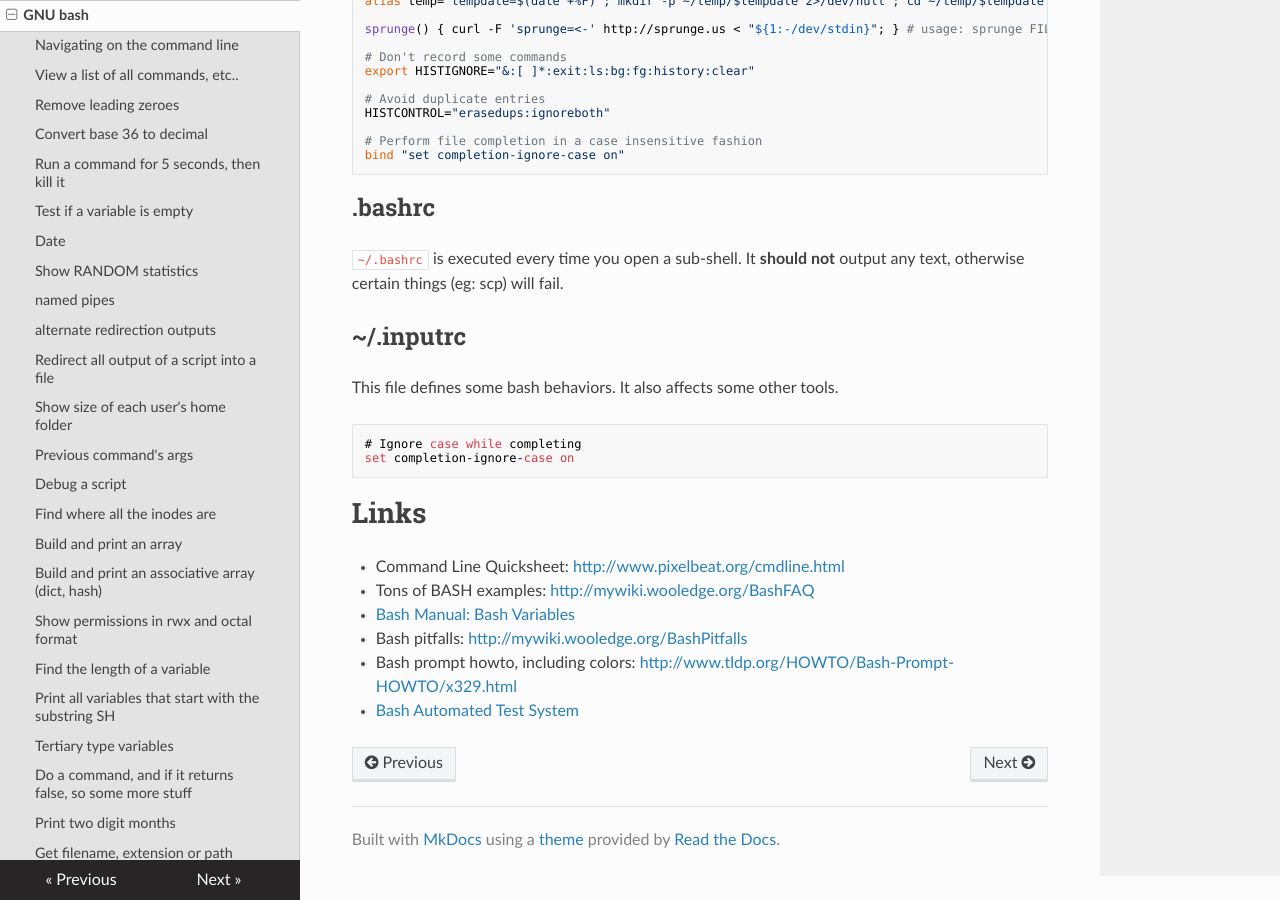
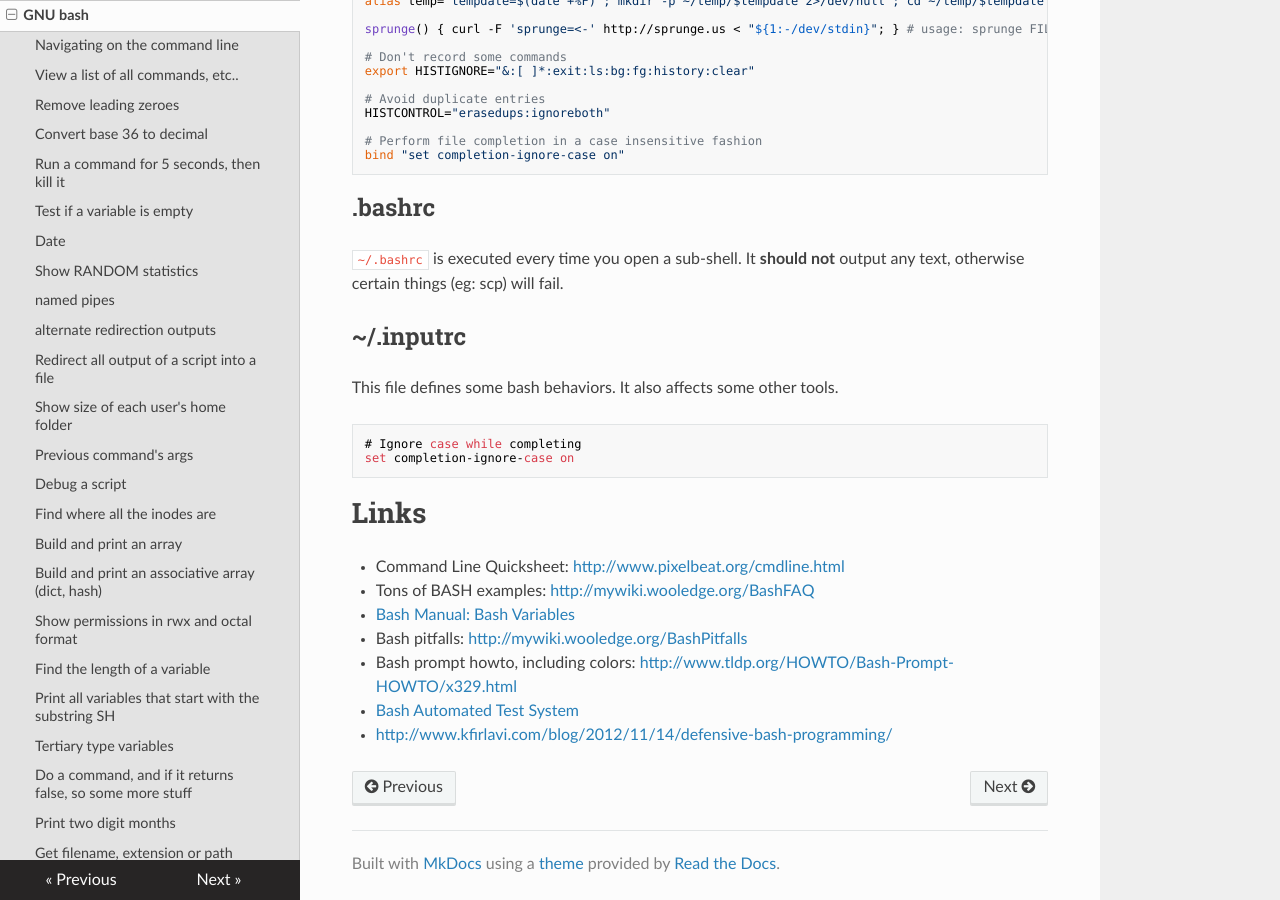
Before and after one commit to lando-cal/tech-notes, an MkDocs documentation site: the page built from docs/bash.md, in a window 1280 px wide and 900 px high, scrolled down 8171 px. Built offline with MkDocs 1.6.1, drawn with Linux system fonts in a browser that asks for light colours; nearby versions of some CDN libraries.

Commit message:
Add link

```diff
--- a/docs/bash.md
+++ b/docs/bash.md
@@ -421,3 +421,4 @@ set completion-ignore-case on
 - Bash pitfalls: <http://mywiki.wooledge.org/BashPitfalls>
 - Bash prompt howto, including colors: <http://www.tldp.org/HOWTO/Bash-Prompt-HOWTO/x329.html>
 - [Bash Automated Test System](https://github.com/sstephenson/bats)
+- <http://www.kfirlavi.com/blog/2012/11/14/defensive-bash-programming/>
```
